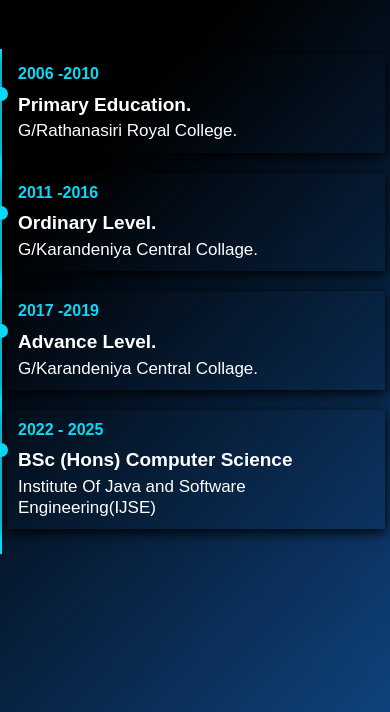
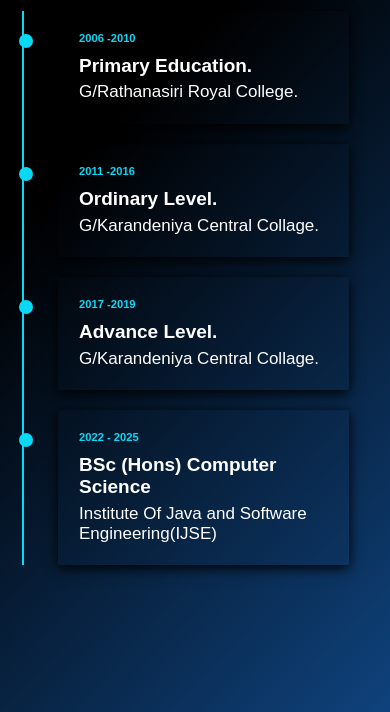
Before and after one commit to DilanPriyanandana/MyPortfolio, a plain HTML site: page pages/education.html in a window 390 px wide. Shown: the part 132-844 px from the top of the page. Drawn offline with nearby package versions, Linux system fonts and the light colour scheme; a web font is replaced by a local one.

Commit message:
responsive education page

```diff
--- a/css/styles_education.css
+++ b/css/styles_education.css
@@ -9,9 +9,9 @@
     outline: none;
 
 }
-/*html{*/
-/*    font-size: 70%;*/
-/*}*/
+html{
+    font-size: 70%;
+}
 
 .education{
     display: flex;
@@ -90,15 +90,29 @@ span{
 /******************response*************/
 
 @media (max-width: 768px) {
-   main.row{
-       grid-template-columns: 1fr;
-   }
-    .row .col:nth-child(2){
-        margin-top: 30px;
+    .col .content{
+        /*padding:0 -10px;*/
+        border-left: 2px solid #0AD9F5;
+
+    }
+
+    .col .content .box{
+        position: relative;
+        padding: 20px;
+        margin-bottom: 20px;
+    }
+
+    .col .content .box::before{
+        position: absolute;
+        width: 16px;
+        height: 16px;
+        left: -3.6rem;
+        top: 2rem;
+
     }
 
 }
-@media (max-width: 768px) {
+@media (max-width: 475px) {
 
     .heading{
         font-size:3rem;
@@ -106,18 +120,16 @@ span{
     }
 
     .col .content{
-        padding:5px;
-        border-left: 2px solid #0AD9F5;
+        padding-left:0;
+        margin-left:2rem;
+        /*border-left: 2px solid #0AD9F5;*/
     }
 
     .col .content .box{
         position: relative;
-        padding: 10px;
-    }
-
-    .col .content .box:hover{
-        box-shadow: 0 3px 12px 0 white;
-        border: 1px solid transparent;
+        /*padding: 3rem 1rem ;*/
+        margin-right: 1rem;
+        margin-left: 3rem;
     }
 
     .col .content .box::before{
@@ -127,12 +139,6 @@ span{
         border-radius: 50%;
         right: calc(100% );
         top: 2rem;
-    }
-
-
-    .box h4{
-        position: relative;
-        color: #0AD9F5;
     }
 
     .box h3{
```
